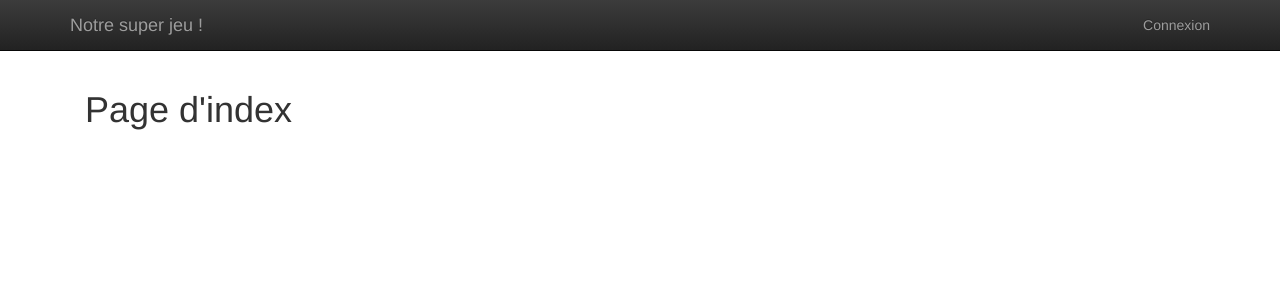
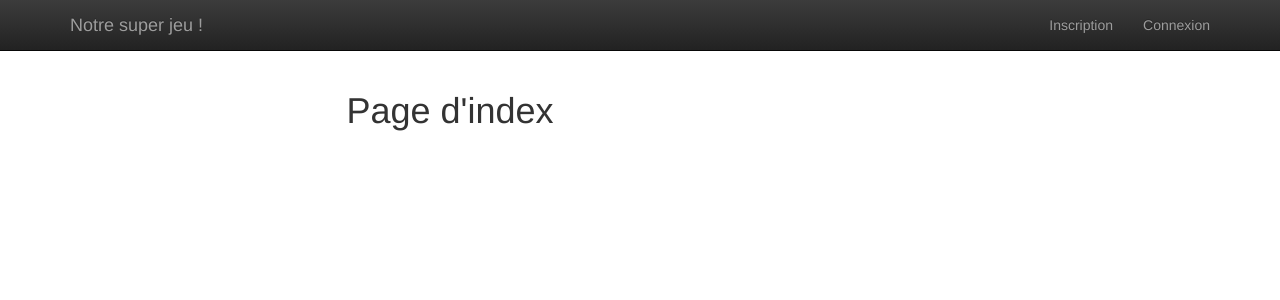
Before and after one commit to batebates/L3ProjetWeb, a Django app: page / in a window 1280 px wide. Shown: the top 300 px of the page. Run offline with Django 3.2, Linux system fonts and the light colour scheme; some libraries are stand-ins or nearby versions.

Commit message:
petit changement nav

```diff
--- a/BDR/core/templates/core/base.html
+++ b/BDR/core/templates/core/base.html
@@ -21,13 +21,14 @@
   </head>
   <body>
 
-<div class="navbar navbar-inverse navbar-fixed-top">
+<div class="navbar navbar-inverse navbar-static-top">
   <div class="container">
     <div class="navbar-header">
       <a class="navbar-brand" href="#">Notre super jeu !</a>
     </div>
 	<ul class="nav navbar-nav navbar-right">
-      	    <li><a href="#">Connexion</a></li>
+      	    <li><a href="#">Inscription</a></li>
+	    <li><a href="#">Connexion</a></li>
     	</ul>
 
   </div>
@@ -35,8 +36,10 @@
 
   <div class="container">
     <div class="col-xs-8">
+	<center>
       {% block content %}
       {% endblock %}
+	</center>
     </div>
 
     <!-- jQuery (necessary for Bootstrap's JavaScript plugins) -->
--- a/BDR/static/css/base.css
+++ /dev/null
@@ -1,3 +0,0 @@
-body {
-	padding-top : 70px;
-}
```
Also changed, not shown: 2 other files.
